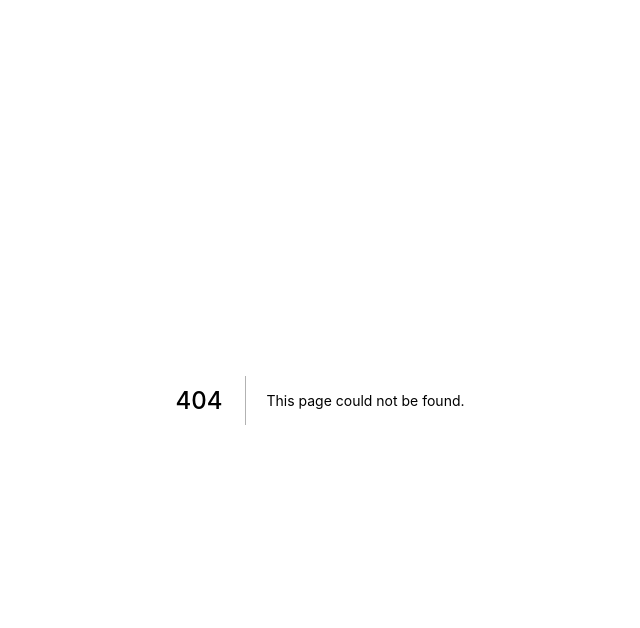
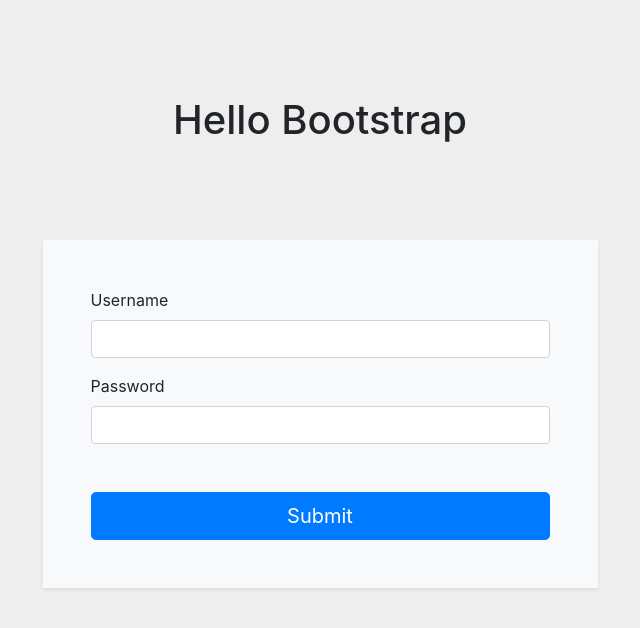
Before and after one commit to ramiresviana/hello-nodejs-nextjs, a Next.js app: page /login in a window 1280 px wide. Before the commit this address had no page. Shown: the top 628 px of the page, without its empty margins (320-960 px from the left). Built offline with nearby package versions, Linux system fonts and the light colour scheme.

Commit message:
add: static login page

```diff
--- /dev/null
+++ b/pages/login.js
@@ -0,0 +1,21 @@
+export default function Login() {
+    return (
+        <div class="container py-5">
+            <h1 class="my-5 pb-5 text-center">Hello Bootstrap</h1>
+            <div class="d-flex justify-content-md-center">
+
+            <form class="col-md-8 col-lg-6 shadow-sm bg-light p-5">
+                <div class="form-group">
+                    <label>Username</label>
+                    <input class="form-control" />
+                </div>
+                <div class="form-group">
+                    <label>Password</label>
+                    <input type="password" class="form-control" />
+                </div>
+                <button type="submit" class="btn btn-block btn-lg btn-primary mt-5">Submit</button>
+            </form>
+            </div>
+        </div>
+    )
+}
```
